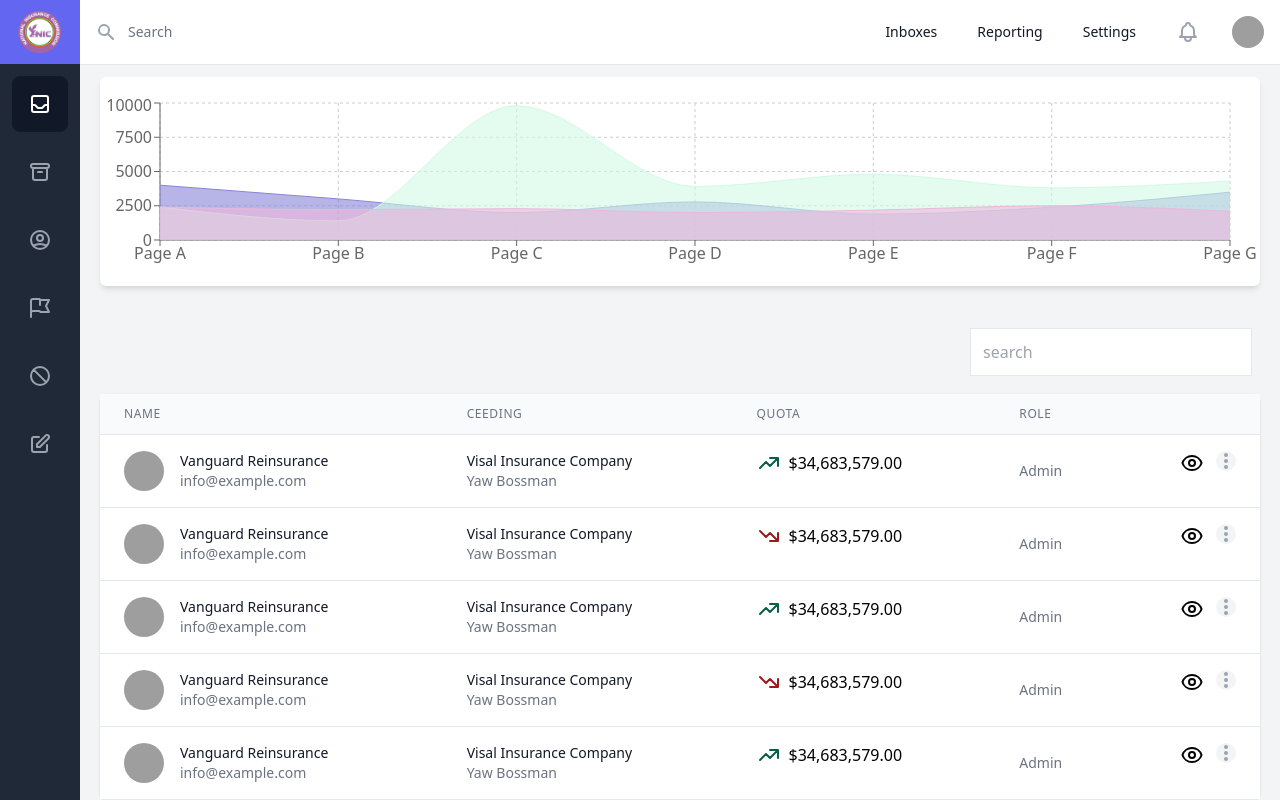
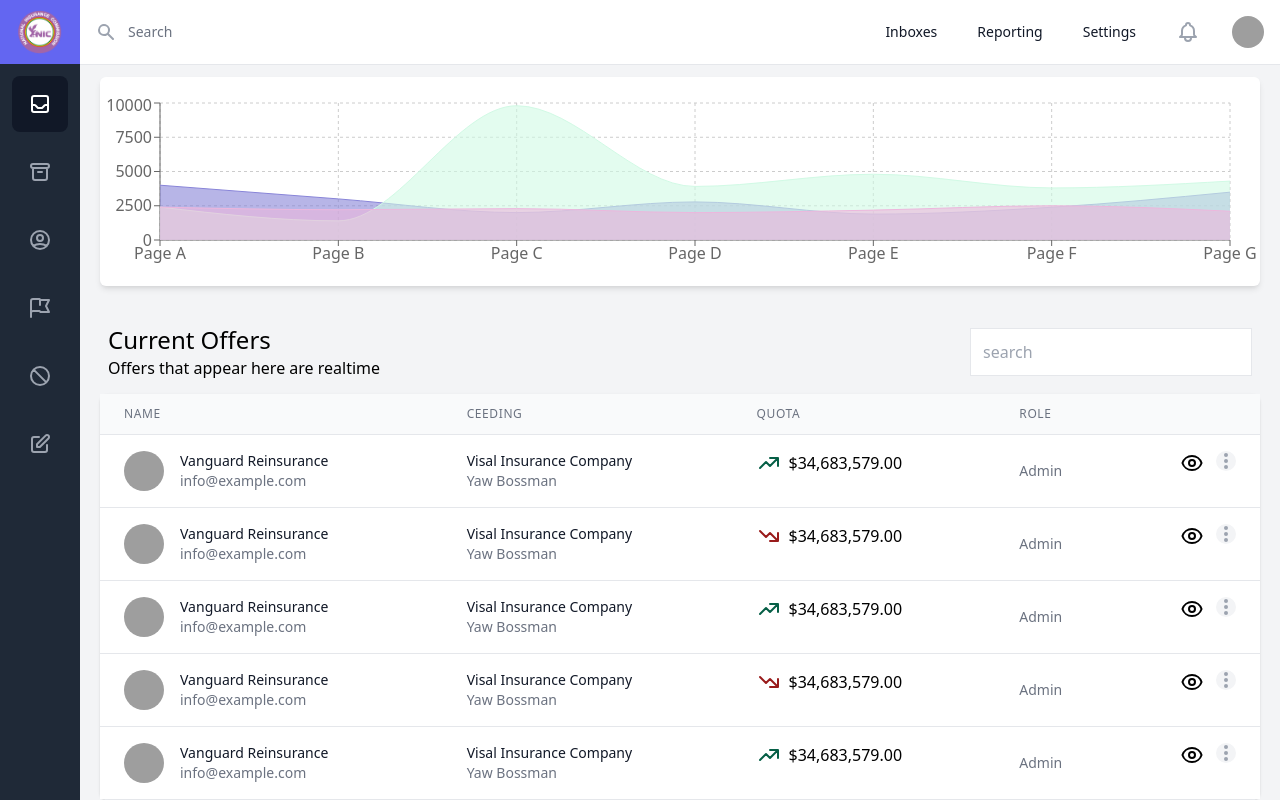
Before and after one commit to Khoby-790/template-nic, a React (Create React App) app: page / in a window 1280 px wide. Built offline with nearby package versions, Linux system fonts and the light colour scheme; grey boxes are pictures that could not be loaded.

Commit message:
--- Auto-Git Commit ---

```diff
--- a/src/pages/Dashboard/Dashboard.tsx
+++ b/src/pages/Dashboard/Dashboard.tsx
@@ -80,7 +80,7 @@ const Dashboard = (props: Props) => {
                     </AreaChart>
                 </ResponsiveContainer>
             </div>
-            <OffersListing />
+            <OffersListing header="Current Offers" description="Offers that appear here are realtime" />
         </Fragment>
     )
 }
```
